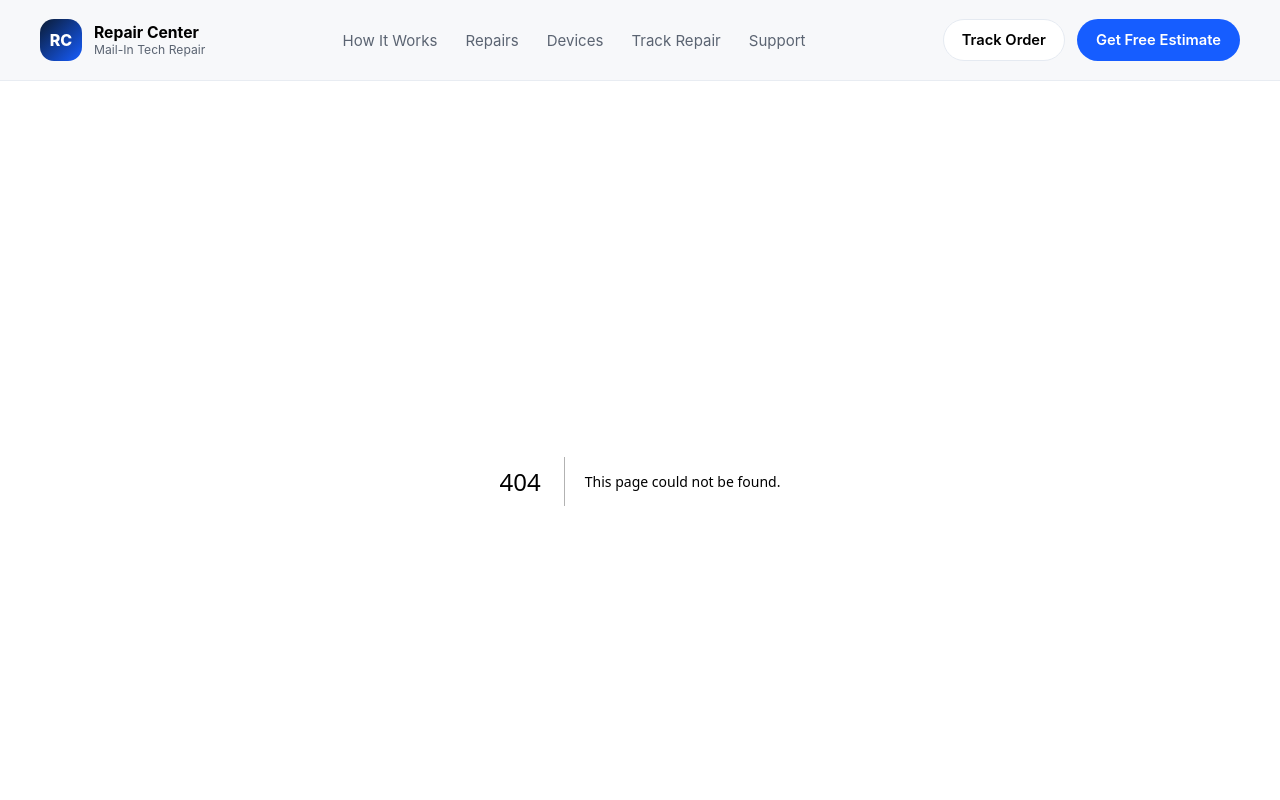
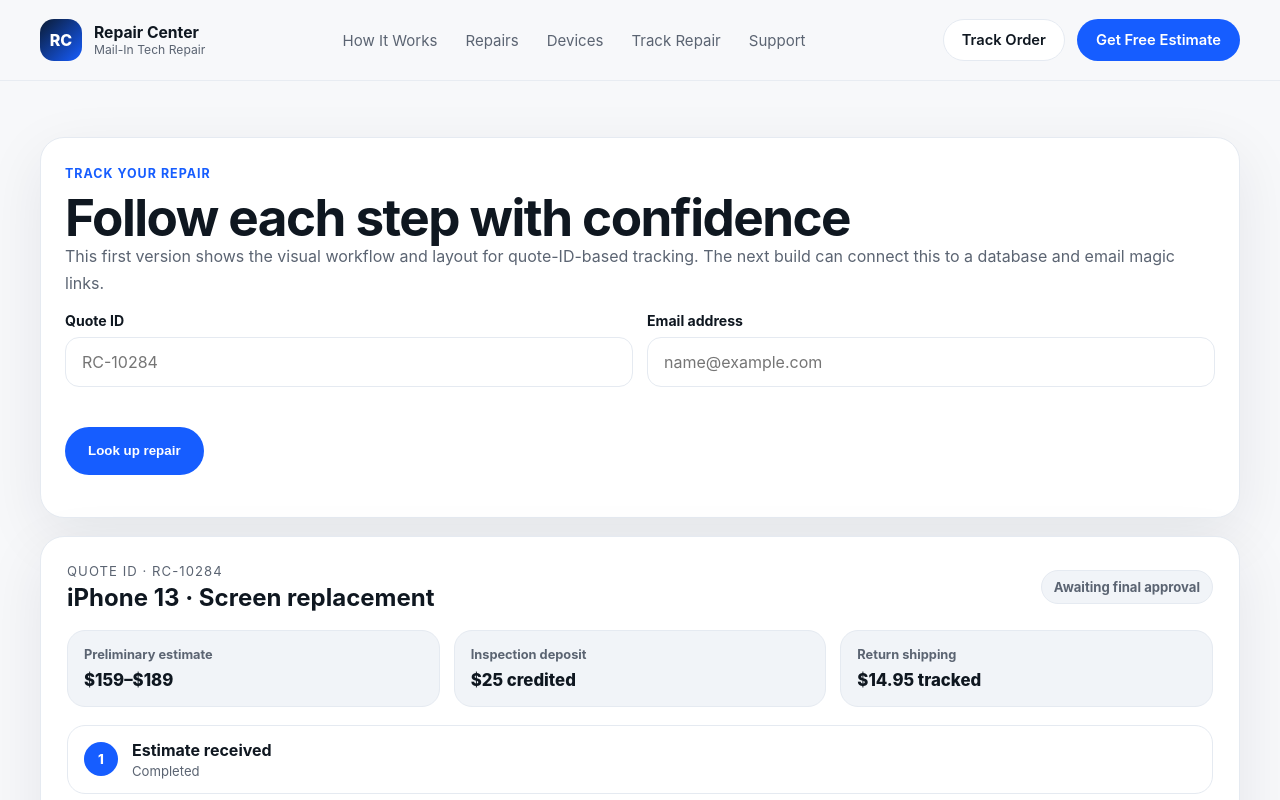
Before and after one commit to kkoly10/repair-center, a Next.js app: page /track in a window 1280 px wide. Before the commit this address had no page. Shown: the top 800 px of the page. Built offline with nearby package versions, Linux system fonts and the light colour scheme.

Commit message:
Add repair tracking page

```diff
--- /dev/null
+++ b/app/track/page.js
@@ -0,0 +1,68 @@
+import StatusTracker from '../../components/StatusTracker'
+import { REPAIR_STATUS_STEPS } from '../../lib/repairCatalog'
+
+export default function TrackPage() {
+  return (
+    <main className='page-hero'>
+      <div className='site-shell page-stack'>
+        <div className='lookup-card'>
+          <div className='kicker'>Track your repair</div>
+          <h1>Follow each step with confidence</h1>
+          <p>
+            This first version shows the visual workflow and layout for quote-ID-based tracking.
+            The next build can connect this to a database and email magic links.
+          </p>
+
+          <div className='lookup-grid'>
+            <div className='form-grid'>
+              <div className='field'>
+                <label>Quote ID</label>
+                <input placeholder='RC-10284' />
+              </div>
+              <div className='field'>
+                <label>Email address</label>
+                <input placeholder='name@example.com' />
+              </div>
+            </div>
+            <div className='inline-actions'>
+              <button type='button' className='button button-primary'>Look up repair</button>
+            </div>
+          </div>
+        </div>
+
+        <div className='quote-card'>
+          <div className='quote-top'>
+            <div>
+              <div className='quote-id'>Quote ID · RC-10284</div>
+              <h2 className='quote-title'>iPhone 13 · Screen replacement</h2>
+            </div>
+            <span className='price-chip'>Awaiting final approval</span>
+          </div>
+
+          <div className='quote-summary'>
+            <div className='quote-summary-card'>
+              <strong>Preliminary estimate</strong>
+              <span>$159–$189</span>
+            </div>
+            <div className='quote-summary-card'>
+              <strong>Inspection deposit</strong>
+              <span>$25 credited</span>
+            </div>
+            <div className='quote-summary-card'>
+              <strong>Return shipping</strong>
+              <span>$14.95 tracked</span>
+            </div>
+          </div>
+
+          <StatusTracker steps={REPAIR_STATUS_STEPS} currentStep={4} />
+
+          <div className='notice'>
+            <strong style={{ display: 'block', marginBottom: 8, color: 'var(--text)' }}>Latest update</strong>
+            Inspection has been completed and the final quote is ready for customer approval. The next stage in the real workflow
+            would be approval, repair, payment confirmation, and tracked return shipment.
+          </div>
+        </div>
+      </div>
+    </main>
+  )
+}
```
